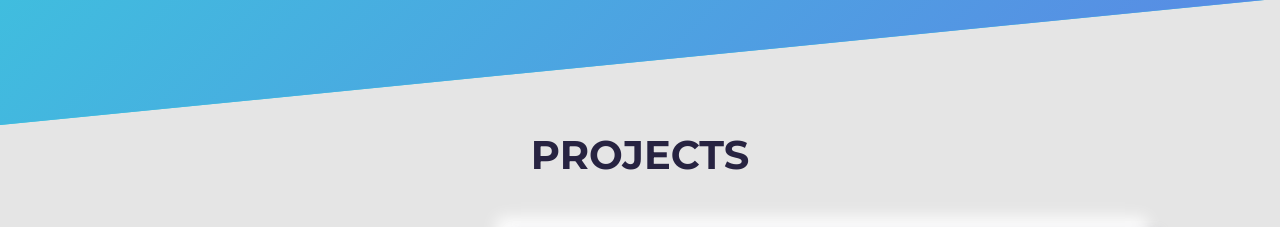
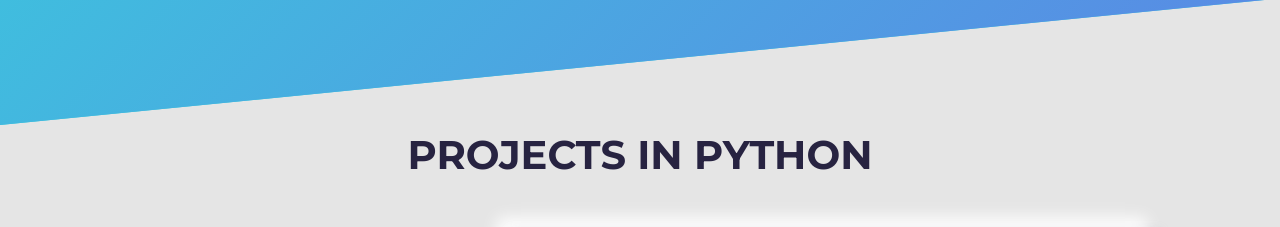
Before and after one commit to davide-tateo/Portfolio, a plain HTML site: page index.html in a window 1280 px wide. Shown: the part 1308-1535 px from the top of the page. Drawn offline with Linux system fonts and the light colour scheme.

Commit message:
update index.html

```diff
--- a/index.html
+++ b/index.html
@@ -125,7 +125,7 @@
     <section id="projects">
       <div class="container">
         <div class="project-wrapper">
-          <h2 class="section-title dark-blue-text">Projects</h2>
+          <h2 class="section-title dark-blue-text">Projects in Python</h2>
 
           <!-- Each .row is a project -->
           <article class="row">
```
